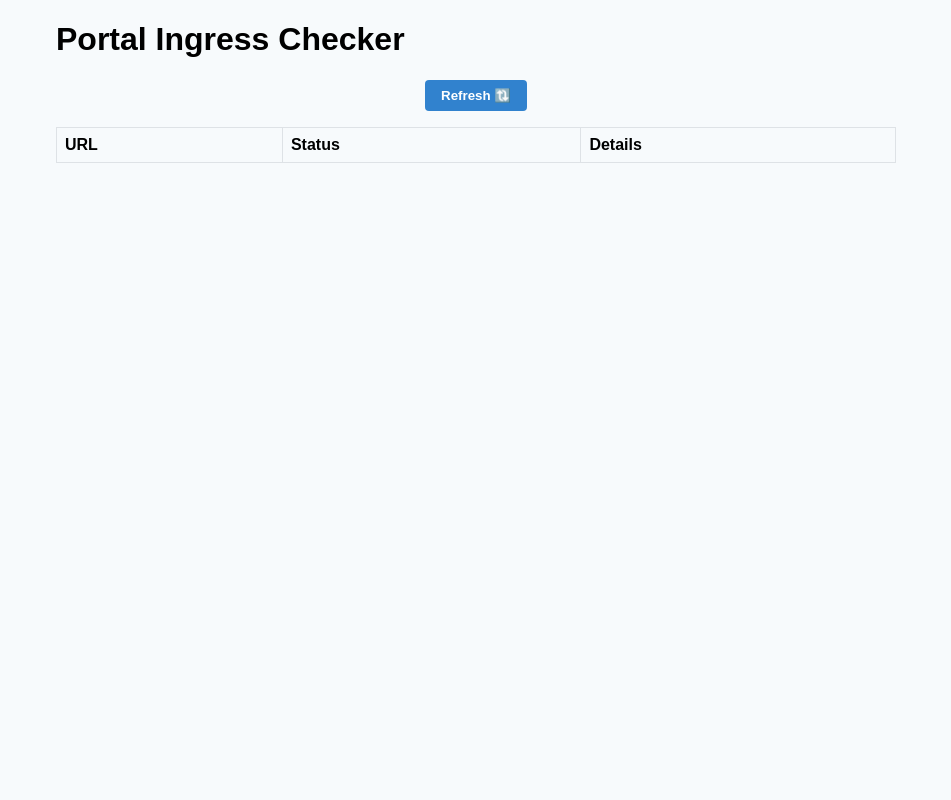
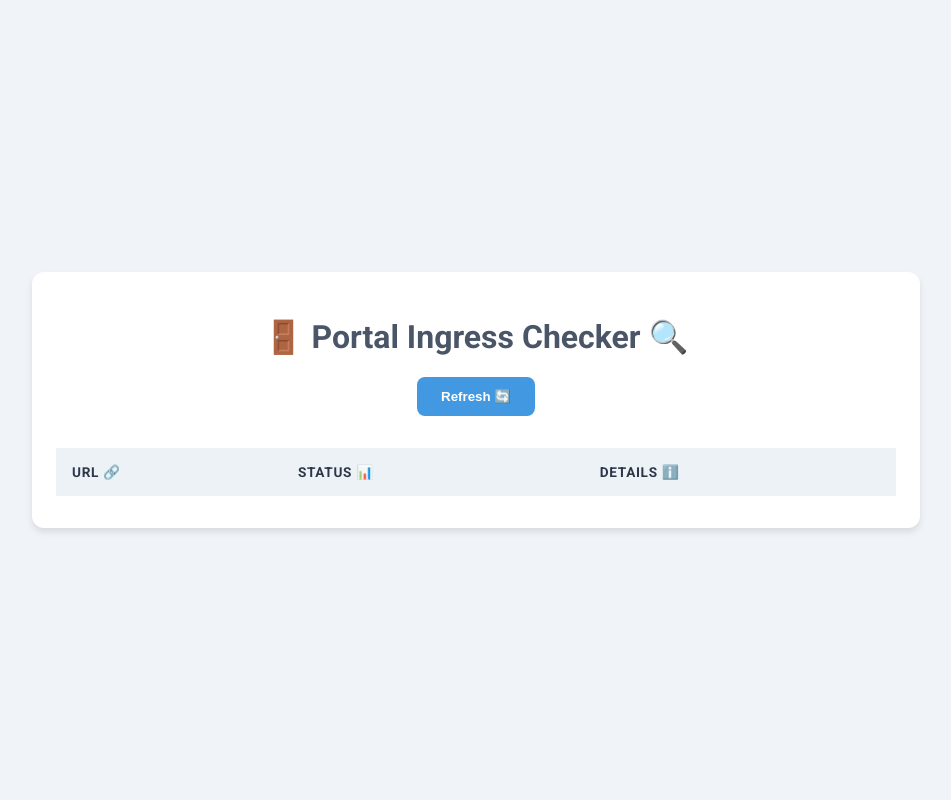
Before and after one commit to didlawowo/portal-checker, a Flask app: page / in a window 1280 px wide. Shown: the whole page, without its empty margins (164-1115 px from the left). Run offline with Flask 3, Linux system fonts and the light colour scheme; lists and menus that the app fills with data are empty; parts of the project's set-up code (start-up, migrations or seed data) failed here and were passed over.

Commit message:
feat: portail update  deps

```diff
--- a/app/docker-compose.yaml
+++ b/app/docker-compose.yaml
@@ -1,7 +1,7 @@
 
 services:
     app:
-      image: fizzbuzz2/portal-checker:v1.5.1
+      image: fizzbuzz2/portal-checker:v1.6.0
       ports:
         - "5000:5000"
       build:
--- a/app/templates/index.html
+++ b/app/templates/index.html
@@ -4,83 +4,119 @@
 <head>
     <meta charset="UTF-8">
     <meta name="viewport" content="width=device-width, initial-scale=1.0">
-    <title>Portal Ingress Checker</title>
+    <title>Portal Ingress Checker 🚪</title>
+    <link href="https://fonts.googleapis.com/css2?family=Roboto:wght@300;400;700&display=swap" rel="stylesheet">
     <style>
         body {
-            font-family: Arial, sans-serif;
-            background-color: #f7fafc;
+            font-family: 'Roboto', sans-serif;
+            background-color: #f0f4f8;
             margin: 0;
             display: flex;
             justify-content: center;
             align-items: center;
-
+            min-height: 100vh;
+            color: #2d3748;
         }
 
         .container {
             width: 90%;
             max-width: 840px;
+            background-color: white;
+            border-radius: 12px;
+            box-shadow: 0 4px 6px rgba(0, 0, 0, 0.1);
+            padding: 24px;
         }
 
+
+        h1 {
+            text-align: center;
+            color: #4a5568;
+        }
+
+
         .refresh-btn {
-            background-color: #3182ce;
+            background-color: #4299e1;
             color: white;
-            padding: 8px 16px;
+            padding: 12px 24px;
             border: none;
-            border-radius: 4px;
+            border-radius: 8px;
             cursor: pointer;
             font-weight: bold;
             display: block;
-            margin: 0 auto 16px auto;
+            margin: 0 auto 24px auto;
+            transition: background-color 0.3s ease;
         }
 
+
         .refresh-btn:hover {
-            background-color: #2c5282;
+            background-color: #3182ce;
         }
+
 
         .status-200::before {
             content: "✅";
-            color: green;
             margin-right: 5px;
         }
 
+
         .status-401::before {
-            content: "❗";
-            color: orange;
+            content: "⚠️";
             margin-right: 5px;
         }
 
+
         table {
             width: 100%;
-            border-collapse: collapse;
+            border-collapse: separate;
+            border-spacing: 0 8px;
         }
 
         th,
         td {
             text-align: left;
-            padding: 8px;
-            border: 1px solid #dee2e6;
+            padding: 16px;
+            border: none;
         }
 
         th {
-            background-color: #f7fafc;
+            background-color: #edf2f7;
+            font-weight: bold;
+            text-transform: uppercase;
+            font-size: 0.85em;
+            letter-spacing: 0.05em;
         }
 
-        tr:nth-child(even) {
-            background-color: #e2e8f0;
+        tbody tr {
+            background-color: #f7fafc;
+            transition: transform 0.2s ease;
+        }
+
+        tbody tr:hover {
+            transform: translateY(-2px);
+            box-shadow: 0 2px 4px rgba(0, 0, 0, 0.1);
+        }
+
+        a {
+            color: #4299e1;
+            text-decoration: none;
+        }
+
+        a:hover {
+            text-decoration: underline;
         }
     </style>
 </head>
 
 <body>
     <div class="container">
-        <h1>Portal Ingress Checker</h1>
-        <button onclick="refreshPage()" class="refresh-btn">Refresh 🔃</button>
+        <h1>🚪 Portal Ingress Checker 🔍</h1>
+        <button onclick="refreshPage()" class="refresh-btn">Refresh 🔄</button>
         <table>
             <thead>
                 <tr>
-                    <th>URL</th>
-                    <th>Status</th>
-                    <th>Details</th>
+                    <th>URL 🔗</th>
+                    <th>Status 📊</th>
+                    <th>Details ℹ️</th>
                 </tr>
             </thead>
             <tbody>
@@ -90,7 +126,7 @@
                     <td class="status-{{ status }}">{{ status }}</td>
                     <td>
                         {% if status != 200 and status != 401 %}
-                        <span style="color: red;">Not Authorized or Not Found</span>
+                        <span style="color: #e53e3e;">❌ Not Authorized or Not Found</span>
                         {% else %}
                         <span></span>
                         {% endif %}
```
Also changed, not shown: app/requirements.txt (+13 -13 lines), app/taskfile.yaml (added, +26 -0 lines), app/urls.txt (+24 -24 lines), 3 other files.
